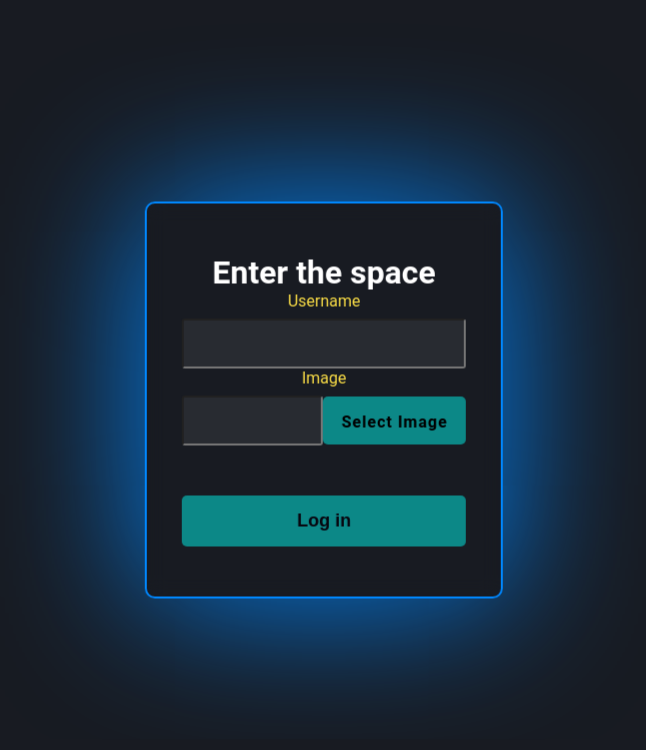
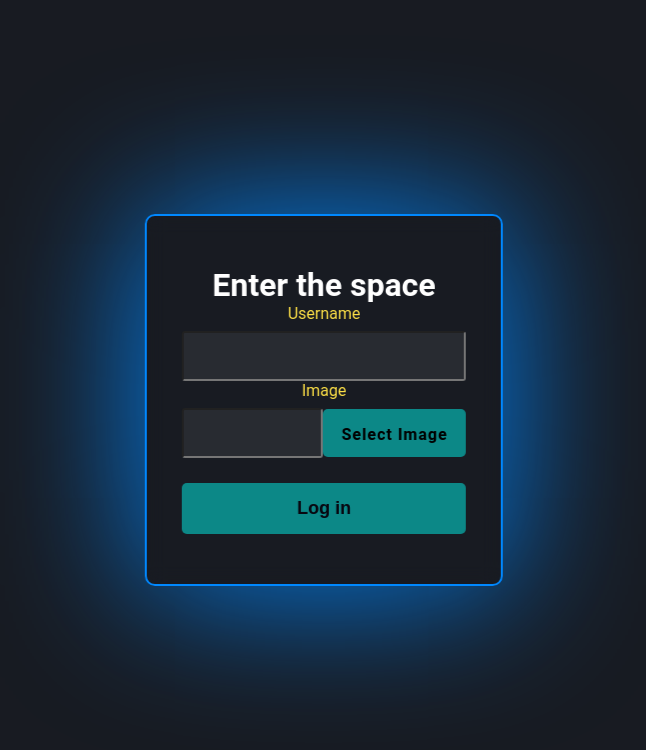
Before and after one commit to kielonl/react-chat-ui, a React (Create React App) app: page / in a window 1280 px wide. Shown: the top 750 px of the page, without its empty margins (316-962 px from the left). Built offline with nearby package versions, Linux system fonts and the light colour scheme; no server answers.

Commit message:
fixed spacing

```diff
--- a/src/container/style/Login.css
+++ b/src/container/style/Login.css
@@ -49,7 +49,7 @@
   justify-content: space-between;
 }
 .loginButton {
-  margin-top: 50px;
+  margin-top:25px;
   width: 100%;
   background-color: #00fff77a;
   color: #080710;
```
